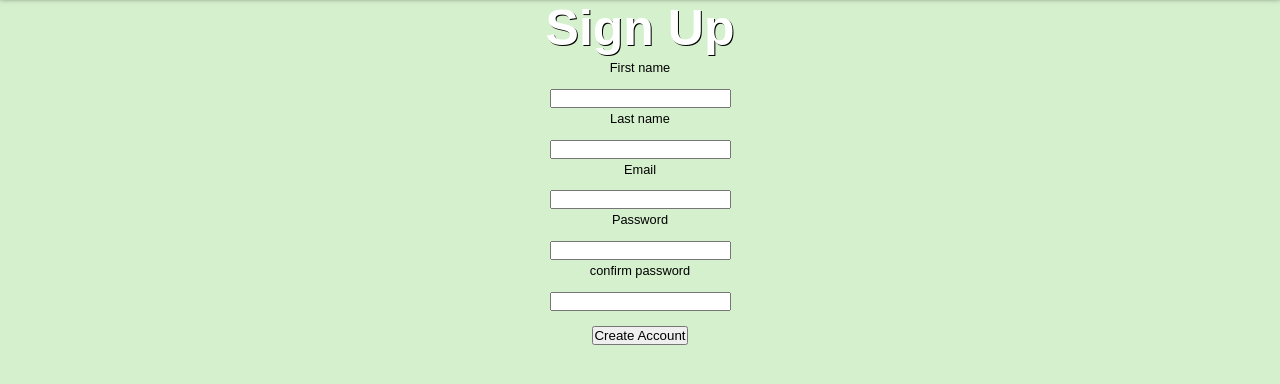
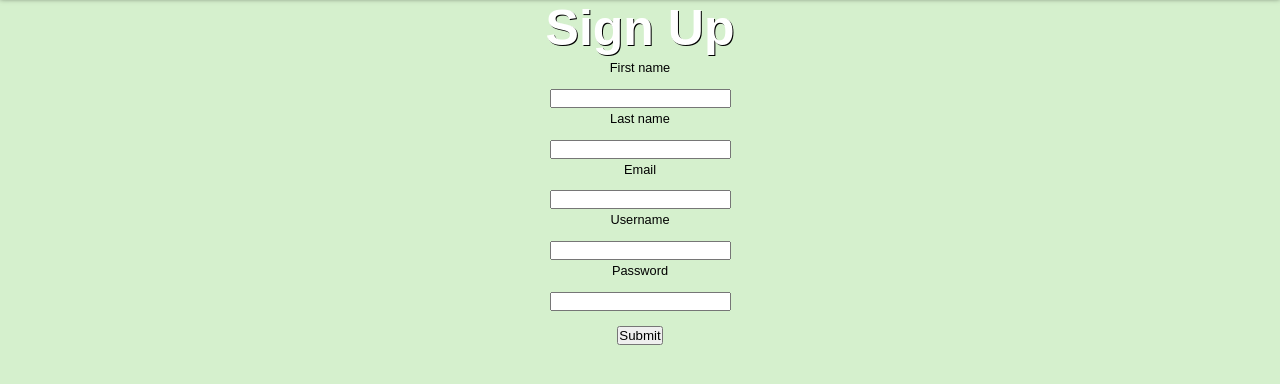
Before and after one commit to mcclure-calvin-wm/CyberDump1, a PHP site: page /createAccount.php in a window 1280 px wide. Shown: the part 174-558 px from the top of the page. Run offline with PHP 8.4, Linux system fonts and the light colour scheme.

Commit message:
Create account works

```diff
--- a/freehtml5buildings/createAccount.php
+++ b/freehtml5buildings/createAccount.php
@@ -10,10 +10,15 @@
     <!-- modernizr enables HTML5 elements and feature detects -->
     <script type="text/javascript" src="js/modernizr-1.5.min.js"></script>
     <?php
+    try {
+        $dbh = new PDO('mysql:host=127.0.0.1;dbname=cyberdump', 'root', 'root');
 
-    include_once('connect.php');
+    } catch (PDOException $e) {
+        print "Error!: " . $e->getMessage() . "<br/>";
+        die();
+    }
 
-    if(@$_POST['createAccount'] == "Submit")
+    if(@$_POST['createAccounts'] == "Submit")
     {    $errorMessage = "";
 
         if(empty($_POST['firstname']))
@@ -24,30 +29,28 @@
         {
             $errorMessage = "<li>You forgot to enter your last name.</li>";
         }
+        if(empty($_POST['email']))
+        {
+        $errorMessage = "<li>You forgot to enter an email</li>";
+        }
         if(empty($_POST['username']))
         {
             $errorMessage = "<li>You forgot to enter your username.</li>";
         }
-        if(empty($_POST['email']))
-        {
-            $errorMessage = "<li>You forgot to enter an email</li>";
-        }
-
         if(empty($_POST['password']))
         {
             $errorMessage = "<li>You forgot to enter a password</li>";
         }
 
+        $stmt = $dbh->prepare("INSERT INTO createAccount (firstname, lastname, email, username, password) VALUES (?, ?, ?, ?, ?)");
 
-        $stmt = $dbh->prepare("INSERT INTO createuser (firstname, lastname, username, email, password) VALUES (?, ?, ?, ?, ?)");
-
-        $result = $stmt->execute(array($_POST['firstname'], $_POST['lastname'], $_POST['username'], $_POST['email'], $_POST['password']));
+        $result = $stmt->execute(array($_POST['firstname'], $_POST['lastname'], $_POST['email'], $_POST['username'], $_POST['password']));
 
         if(!$result){
             print_r($stmt->errorInfo());
         }
         {
-            echo("<p>There was an error with your form:</p>\n");
+            echo("");
             echo("<ul>" . $errorMessage . "</ul>\n");
         }
 
@@ -81,7 +84,7 @@
     </div>
 
     <div id="Accountsetup">
-        <form name="createAccount" method="post">
+        <form name="createAccount" action="createAccount.php" method="post">
             <h5>Sign Up</h5>
             <p>First name</p>
             <input type="text" name="firstname">
@@ -89,15 +92,15 @@
             <input type="text" name="lastname">
             <p>Email</p>
             <input type="text" name="email">
+            <p>Username</p>
+            <input type="text" name="username">
             <p>Password</p>
             <input type="password" name="password">
-            <p>confirm password</p>
-            <input type="password" name="confirmPassword">
+            <!--<p>confirm password</p>
+            <input type="password" name="confirmPassword">-->
             <br>
             <br>
-            <input type="submit" name="createAccount" value="Create Account"
-                ></input>
-            <p style="color:transparent;">Secret</p>
+            <input type="submit" name="createAccounts" value="Submit">
         </form>
     </div>
 
```
